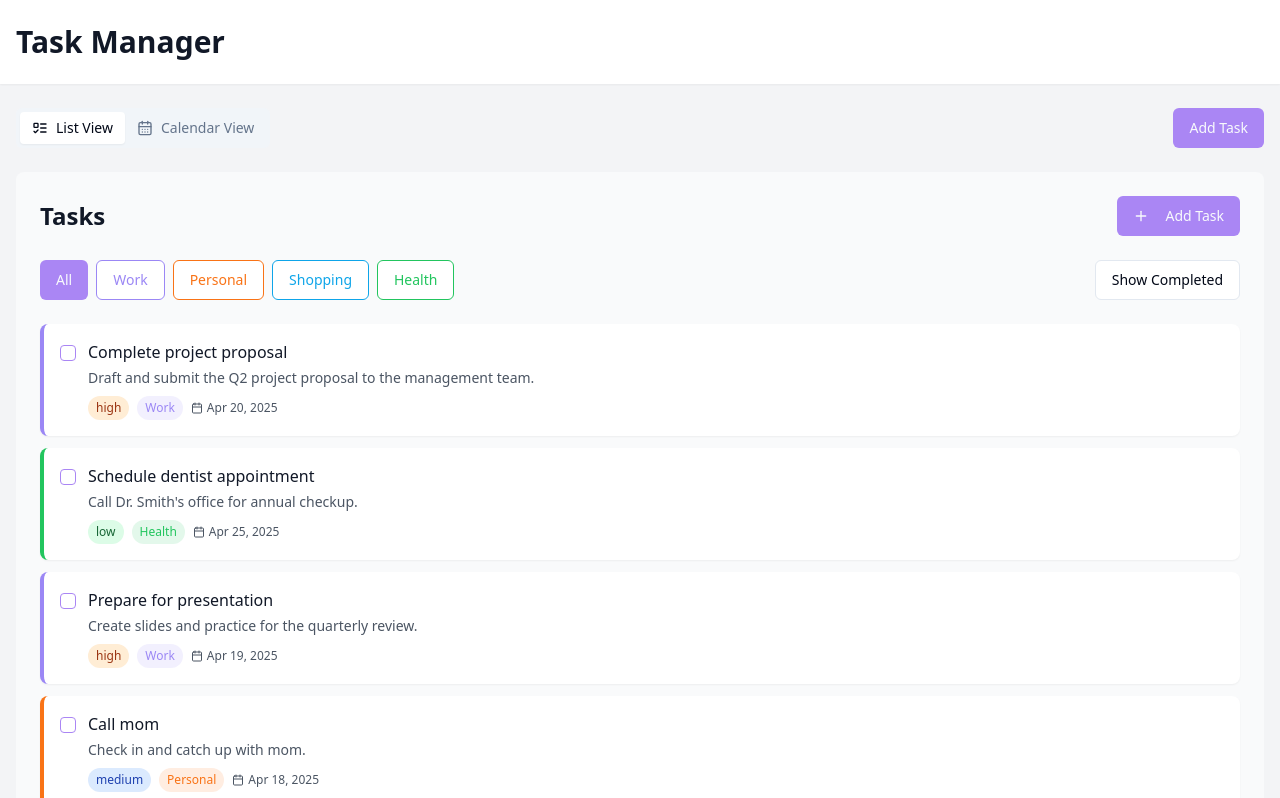
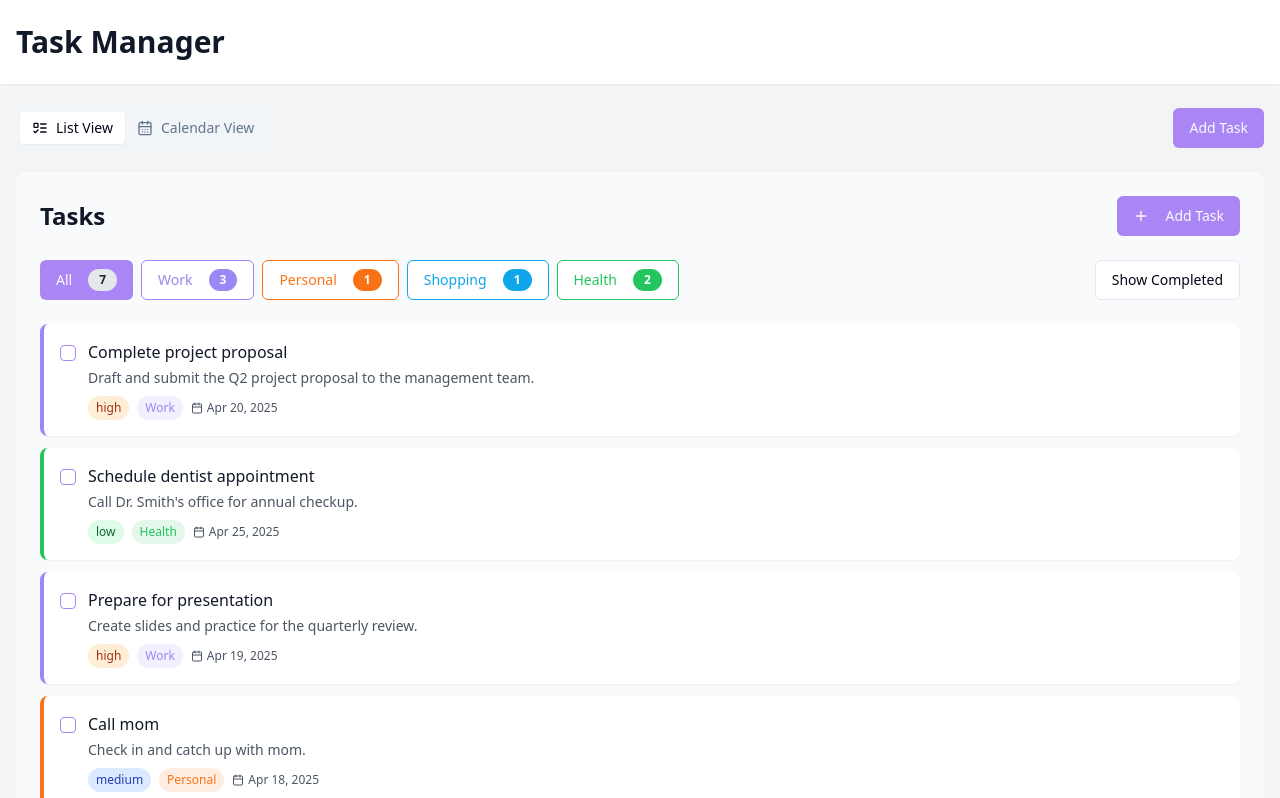
Before and after one commit to baburao-g/quick-task-glance, a React (Vite) app: page / in a window 1280 px wide. Shown: the top 798 px of the page. Built offline with nearby package versions, Linux system fonts and the light colour scheme; sample sign-in values are in the browser's storage.

Commit message:
Add category task count
Implement category task count functionality.

```diff
--- a/src/components/TaskList.tsx
+++ b/src/components/TaskList.tsx
@@ -5,6 +5,7 @@ import TaskItem from './TaskItem';
 import { cn } from '@/lib/utils';
 import { Button } from '@/components/ui/button';
 import { Plus } from 'lucide-react';
+import { Badge } from '@/components/ui/badge';
 
 interface TaskListProps {
   tasks: TaskWithCategory[];
@@ -30,6 +31,19 @@ const TaskList: React.FC<TaskListProps> = ({
     return true;
   });
 
+  // Calculate count of tasks per category
+  const getCategoryTaskCount = (categoryId: string) => {
+    return tasks.filter(task =>
+      task.categoryId === categoryId &&
+      (showCompleted || !task.completed)
+    ).length;
+  };
+
+  // Get count of all tasks (for All button)
+  const getAllTasksCount = () => {
+    return tasks.filter(task => showCompleted || !task.completed).length;
+  };
+
   return (
     <div className="bg-gray-50 rounded-lg p-4 md:p-6">
       <div className="flex flex-wrap items-center justify-between mb-6">
@@ -43,16 +57,19 @@ const TaskList: React.FC<TaskListProps> = ({
       <div className="flex flex-wrap items-center space-x-2 mb-4">
         <Button
           variant={selectedCategory === null ? "default" : "outline"}
-          className="mb-2"
+          className="mb-2 relative"
           onClick={() => setSelectedCategory(null)}
         >
           All
+          <Badge className="ml-2 bg-gray-200 text-gray-800 hover:bg-gray-200">
+            {getAllTasksCount()}
+          </Badge>
         </Button>
         {categories.map((category) => (
           <Button
             key={category.id}
             variant={selectedCategory === category.id ? "default" : "outline"}
-            className="mb-2"
+            className="mb-2 relative"
             style={{
               backgroundColor: selectedCategory === category.id ? category.color : undefined,
               borderColor: selectedCategory !== category.id ? category.color : undefined,
@@ -61,6 +78,15 @@ const TaskList: React.FC<TaskListProps> = ({
             onClick={() => setSelectedCategory(category.id)}
           >
             {category.name}
+            <Badge
+              className="ml-2 text-xs"
+              style={{
+                backgroundColor: selectedCategory === category.id ? 'rgba(255, 255, 255, 0.2)' : category.color,
+                color: selectedCategory === category.id ? 'white' : 'white'
+              }}
+            >
+              {getCategoryTaskCount(category.id)}
+            </Badge>
           </Button>
         ))}
         <div className="flex-grow"></div>
```
